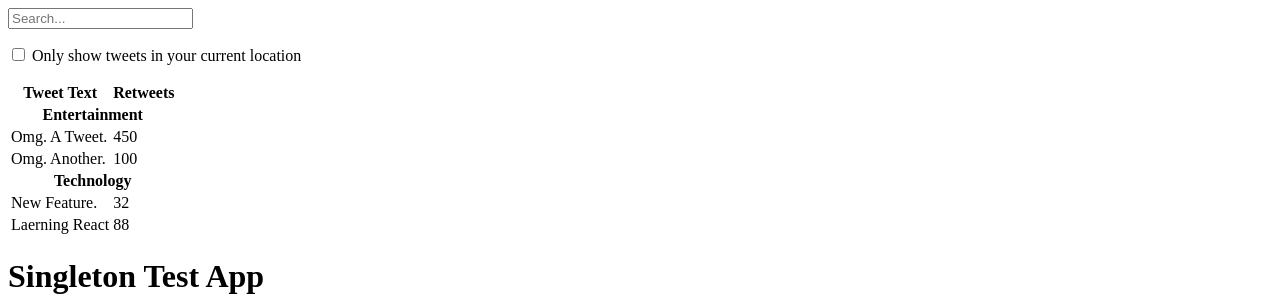
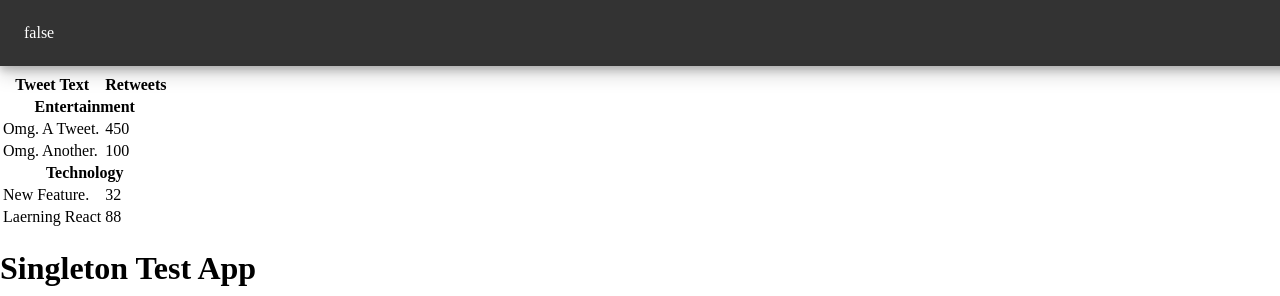
Before and after one commit to mikaeileghbal/react-patterns, a React (Create React App) app: page / in a window 1280 px wide. Shown: the top 296 px of the page. Built offline with nearby package versions, Linux system fonts and the light colour scheme; no server answers.

Commit message:
Add scroll hook

```diff
--- a/src/App.js
+++ b/src/App.js
@@ -1,5 +1,6 @@
 import React from "react";
 import Pager from "./components/Pager/Pager";
+import Scroll from "./components/Scroll/Scroll";
 import TweetSearchResult from "./components/TweetSearchResult";
 import FlyoutMenu from "./patterns/Compound/FlyoutMenu";
 import DogImages from "./patterns/ContainerPresentational/DogImages";
@@ -46,6 +47,9 @@ export default function App() {
   return (
     <>
       <div>
+        <Scroll />
+      </div>
+      <div>
         <TweetSearchResult tweets={tweets} />
       </div>
       <div>
--- /dev/null
+++ b/src/components/Scroll/Scroll.js
@@ -0,0 +1,17 @@
+import React from "react";
+import useScroll from "./useScroll";
+import "./scroll.css";
+
+export default function Scroll() {
+  const scrolling = useScroll();
+
+  const getHeaderClasses = (scrolling) => {
+    return scrolling ? "header hide" : "header";
+  };
+
+  return (
+    <div className={getHeaderClasses(scrolling)}>
+      {scrolling ? "true" : "false"}
+    </div>
+  );
+}
--- /dev/null
+++ b/src/components/Scroll/scroll.css
@@ -0,0 +1,27 @@
+body {
+  margin: 0;
+}
+
+img {
+  width: 20%;
+  height: 200px;
+  object-fit: cover;
+}
+
+.header {
+  position: fixed;
+  padding: 1.5em;
+  color: white;
+  background-color: #333;
+  width: 100%;
+  box-shadow: 0 4px 8px rgba(0, 0, 0, 0.2), 0 8px 18px rgba(0, 0, 0, 0.18);
+  opacity: 1;
+  transform-origin: top;
+  transform: scaleY(1);
+  transition: 0.4s;
+}
+
+.header.hide {
+  opacity: 0;
+  transform: scaleY(0);
+}
--- /dev/null
+++ b/src/components/Scroll/useScroll.js
@@ -0,0 +1,25 @@
+import { useEffect, useState } from "react";
+
+export default function useScroll() {
+  const [scroll, setScroll] = useState({
+    scrollTop: 0,
+    scrolling: false,
+  });
+
+  const onScroll = (e) => {
+    setScroll((scroll) => ({
+      scrollTop: e.target.documentElement.scrollTop,
+      scrolling: e.target.documentElement.scrollTop > scroll.scrollTop,
+    }));
+  };
+
+  useEffect(() => {
+    window.addEventListener("scroll", onScroll);
+
+    return () => {
+      window.removeEventListener("scroll", onScroll);
+    };
+  }, []);
+
+  return scroll.scrolling;
+}
```
